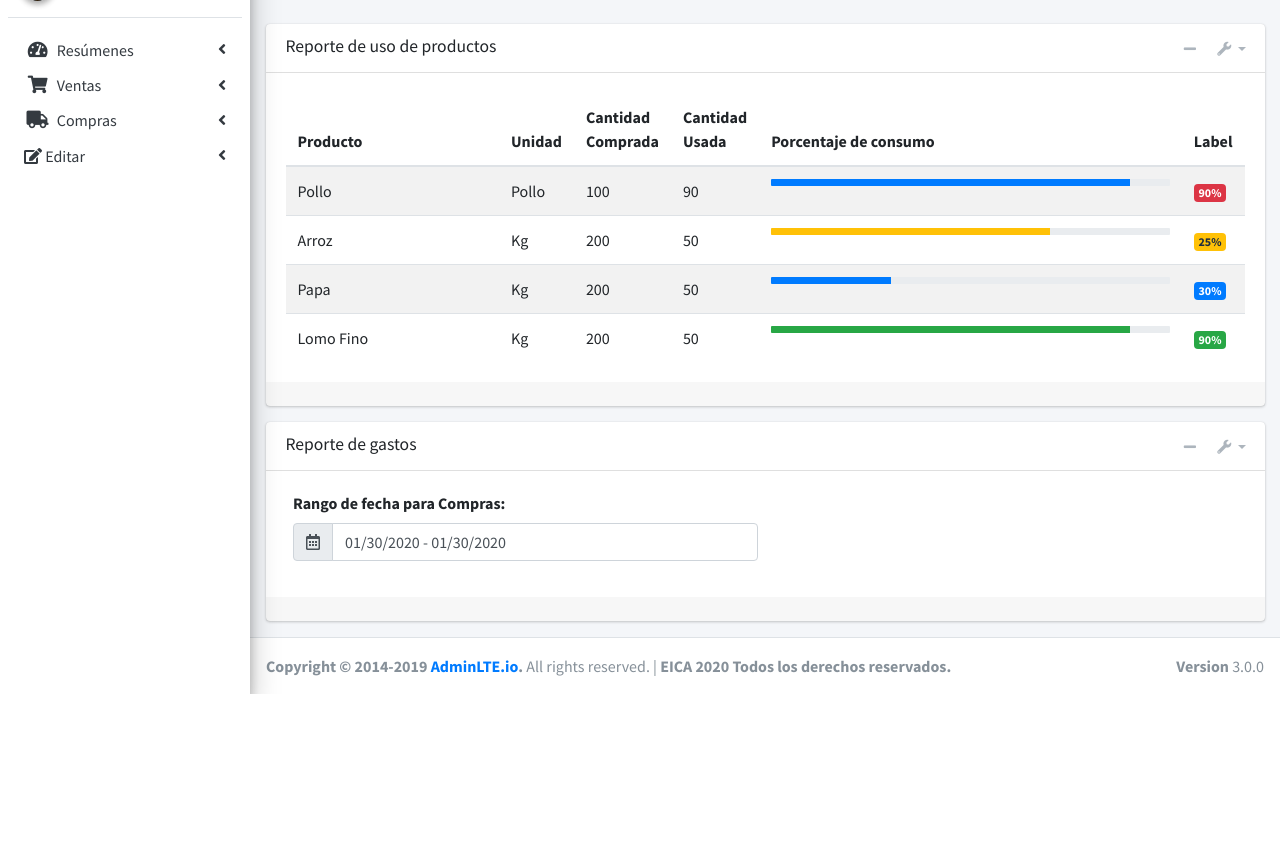
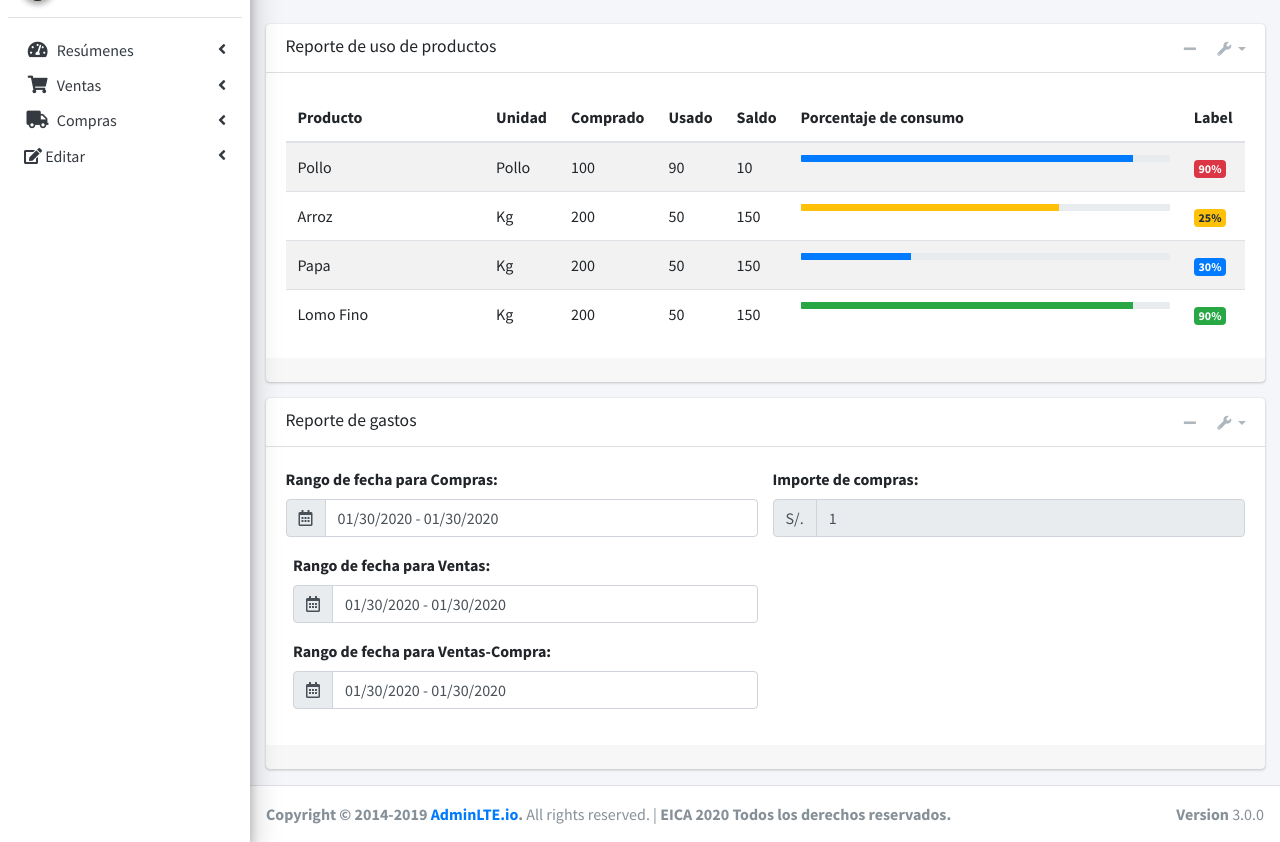
Before and after one commit to AbelardoDV/django_eica, a Django app: template eica/templates/dashboard/reporte_economico.html in a window 1280 px wide. Shown: the part 106-948 px from the top of the page. Before the commit the page ends 800 px from the top, so only its background shows below. Run offline with Django 3.2, Linux system fonts and the light colour scheme; the template is opened without the code that fills it: most values are stand-ins (such as "Sample title", 1, 10 or a date in 2020); some libraries are stand-ins or nearby versions.

Commit message:
Actulizando

```diff
--- a/eica/templates/dashboard/reporte_economico.html
+++ b/eica/templates/dashboard/reporte_economico.html
@@ -5,8 +5,8 @@
 
 {% block cabecera %}
 <!-- Agregar aquí contenido de <head>-->
-  <!-- daterange picker -->
-  <link rel="stylesheet" href="{% static 'plugins/daterangepicker/daterangepicker.css' %}">
+<!-- daterange picker -->
+<link rel="stylesheet" href="{% static 'plugins/daterangepicker/daterangepicker.css' %}">
 
 {% endblock cabecera %}
 
@@ -49,8 +49,9 @@
 
                                     <th>Producto</th>
                                     <th style="width: 10px">Unidad</th>
-                                    <th style="width: 40px">Cantidad Comprada</th>
-                                    <th style="width: 40px">Cantidad Usada</th>
+                                    <th style="width: 40px">Comprado</th>
+                                    <th style="width: 40px">Usado</th>
+                                    <th style="width: 40px">Saldo</th>
                                     <th>Porcentaje de consumo</th>
                                     <th style="width: 40px">Label</th>
                                 </tr>
@@ -61,6 +62,7 @@
                                     <td>Pollo</td>
                                     <td>100</td>
                                     <td>90</td>
+                                    <td>10</td>
                                     <td>
                                         <div class="progress progress-xs">
                                             <div class="progress-bar progress-bar-danger" style="width: 90%">
@@ -75,6 +77,7 @@
                                     <td>Kg</td>
                                     <td>200</td>
                                     <td>50</td>
+                                    <td>150</td>
                                     <td>
                                         <div class="progress progress-xs">
                                             <div class="progress-bar bg-warning" style="width: 70%"></div>
@@ -87,6 +90,7 @@
                                     <td>Kg</td>
                                     <td>200</td>
                                     <td>50</td>
+                                    <td>150</td>
                                     <td>
                                         <div class="progress progress-xs progress-striped active">
                                             <div class="progress-bar bg-primary" style="width: 30%"></div>
@@ -100,6 +104,7 @@
                                     <td>Kg</td>
                                     <td>200</td>
                                     <td>50</td>
+                                    <td>150</td>
                                     <td>
                                         <div class="progress progress-xs progress-striped active">
                                             <div class="progress-bar bg-success" style="width: 90%"></div>
@@ -150,10 +155,38 @@
                     </div>
                     <!-- /.card-header -->
                     <div class="card-body">
+                        <div class="row">
+                            <!-- Date range -->
+                            <div class="form-group col-md-6">
+                                <label>Rango de fecha para Compras:</label>
+
+                                <div class="input-group">
+                                    <div class="input-group-prepend">
+                                        <span class="input-group-text">
+                                            <i class="far fa-calendar-alt"></i>
+                                        </span>
+                                    </div>
+                                    <input type="text" class="form-control float-right" id="rango_fecha_compras">
+                                </div>
+                                <!-- /.input group -->
+                            </div>
+                            <div class="form-group col-md-6">
+                              <label>Importe de compras:</label>
+                                <div class="input-group">
+                                    <div class="input-group-prepend">
+                                        <span class="input-group-text">
+                                            S/.
+                                        </span>
+                                    </div>
+                                    <input type="number"  class="form-control float-right" value="1" readonly/>
+                                </div>
+                            </div>
+                        </div>
+                        <!-- /.form group -->
 
                         <!-- Date range -->
                         <div class="form-group col-md-6">
-                            <label>Rango de fecha para Compras:</label>
+                            <label>Rango de fecha para Ventas:</label>
 
                             <div class="input-group">
                                 <div class="input-group-prepend">
@@ -161,14 +194,26 @@
                                         <i class="far fa-calendar-alt"></i>
                                     </span>
                                 </div>
-                                <input type="text" class="form-control float-right" id="reservation">
+                                <input type="text" class="form-control float-right" id="rango_fecha_ventas">
                             </div>
                             <!-- /.input group -->
                         </div>
                         <!-- /.form group -->
+                        <!-- Date range -->
+                        <div class="form-group col-md-6">
+                            <label>Rango de fecha para Ventas-Compra:</label>
 
-
-
+                            <div class="input-group">
+                                <div class="input-group-prepend">
+                                    <span class="input-group-text">
+                                        <i class="far fa-calendar-alt"></i>
+                                    </span>
+                                </div>
+                                <input type="text" class="form-control float-right" id="rango_fecha_balance_economico">
+                            </div>
+                            <!-- /.input group -->
+                        </div>
+                        <!-- /.form group -->
 
                     </div>
                     <!-- ./card-body -->
@@ -192,18 +237,20 @@
 {% endblock contenido %}
 
 
-{% block pie %}<!-- Agregar aquí JS-->
+{% block pie %}
+<!-- Agregar aquí JS-->
 
 <!-- date-range-picker -->
 <script src="{% static 'plugins/moment/moment.min.js' %}"></script>
 <script src="{% static 'plugins/daterangepicker/daterangepicker.js' %}"></script>
 
 <script type="text/javascript">
- $(document).ready(function () {
-   //Date range picker
-    $('#reservation').daterangepicker();
- });
-
+    $(document).ready(function () {
+        //Date range picker
+        $('#rango_fecha_compras').daterangepicker();
+        $('#rango_fecha_ventas').daterangepicker();
+        $('#rango_fecha_balance_economico').daterangepicker();
+    });
 </script>
 
 
```
